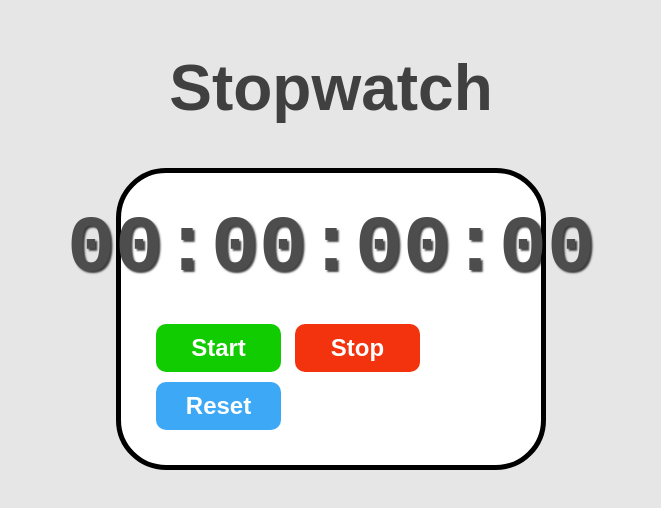
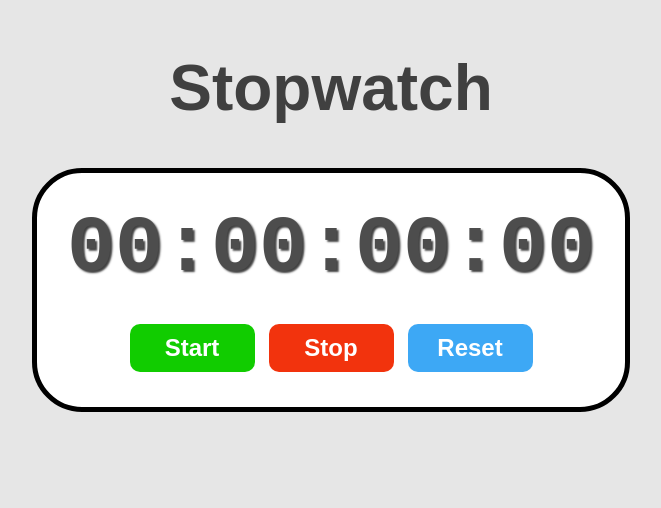
Before and after one commit to ONE01001/stopwatch-, a plain HTML site: page index.html in a window 1280 px wide. Shown: the whole page, without its empty margins (309-970 px from the left). Drawn offline with Linux system fonts and the light colour scheme.

Commit message:
refactor: remove unused #container styling.

```diff
--- a/stopwatch.css
+++ b/stopwatch.css
@@ -18,8 +18,6 @@ border: 5px solid;
 border-radius: 50px;
 background-color:white;
 }
-
-#container { max-width: 360px; margin: 0 auto; }
 #display{
     font-size:5rem;
     font-family:monospace;
```
